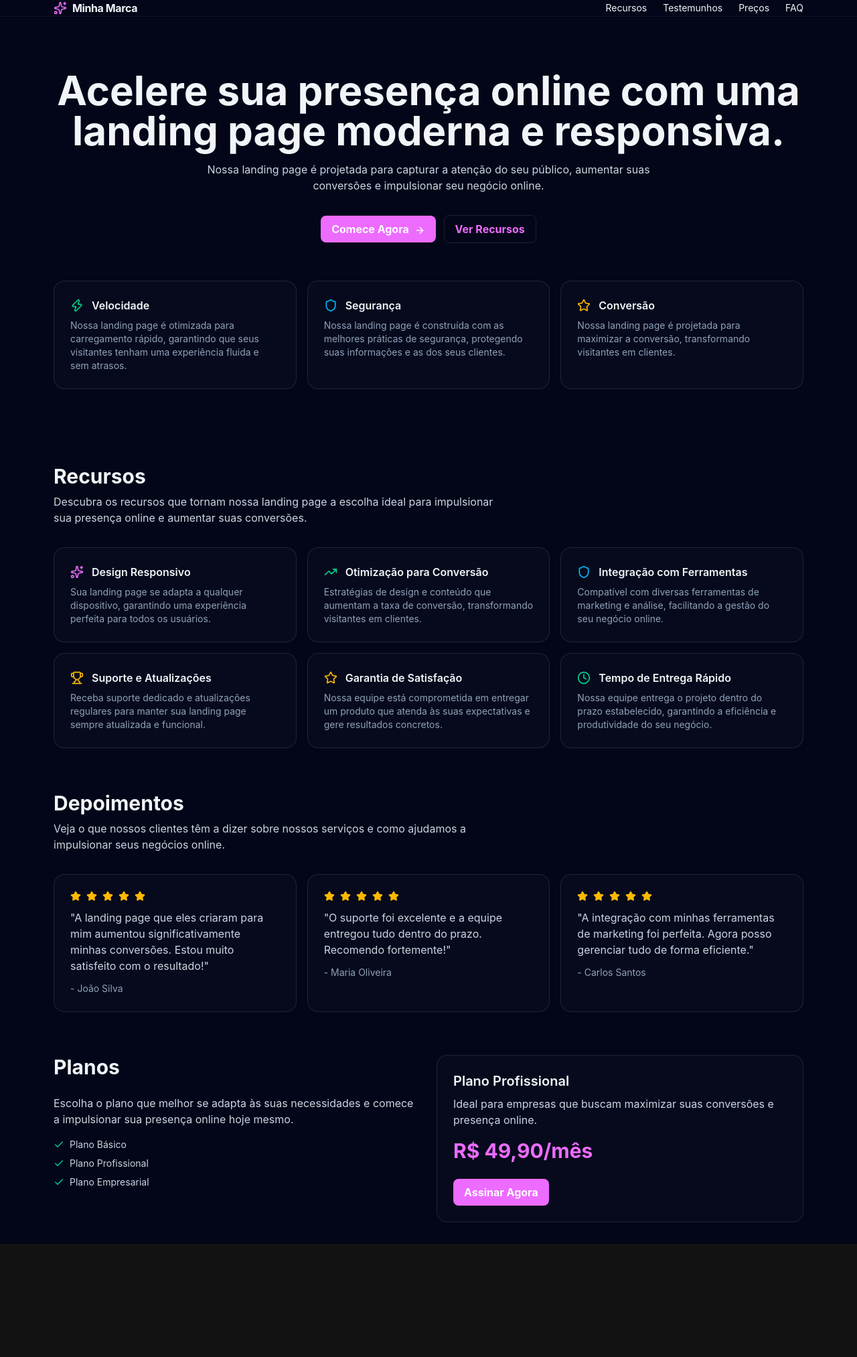
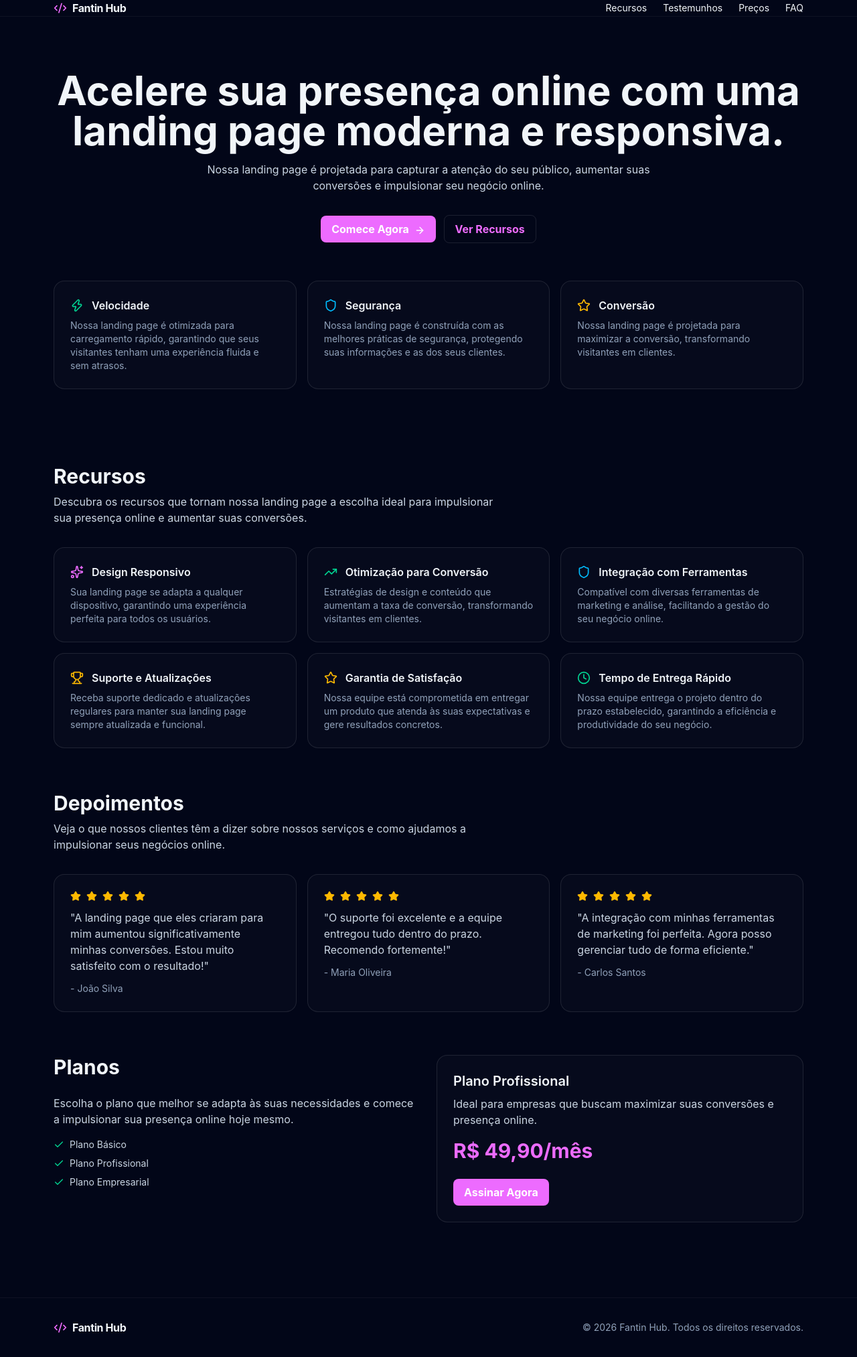
Before and after one commit to henriquefantin/praticas-react, a React (Vite) app in the folder projetobase/: page / in a window 1280 px wide. Shown: the whole page at 67% size. Before the commit the page ends 1857 px from the top, so only its background shows below. Built offline with nearby package versions, Linux system fonts and the light colour scheme.

Commit message:
feat(footer): add section footer

```diff
--- a/projetobase/src/App.jsx
+++ b/projetobase/src/App.jsx
@@ -11,7 +11,8 @@ import {
   Sparkles,
   TrendingUp,
   Trophy,
-  Clock
+  Clock,
+  CodeXml
 } from 'lucide-react';
 
 const navLinks = [
@@ -30,8 +31,8 @@ function App() {
       <header className="sticky top-0 z-40 border-b border-white/5">
         <div className="mx-auto max-w-6xl px-4 flex items-center justify-between">
           <a href="#" className="flex items-center gap-2">
-            <Sparkles className="size-5 text-fuchsia-400" />
-            <span className="font-bold tracking-tight">Minha Marca</span>
+            <CodeXml className="size-5 text-fuchsia-400" />
+            <span className="font-bold tracking-tight">Fantin Hub</span>
           </a>
 
           <nav className="hidden md:flex items-center gap-6 text-sm">
@@ -56,7 +57,7 @@ function App() {
                     <div className="flex items-center justify-between mb-2">
                       <div className="flex items-center gap-2">
                         <Sparkles className="size-5 text-fuchsia-400" />
-                        <span className="font-bold tracking-tight">Minha Marca</span>
+                        <span className="font-bold tracking-tight">Fantin Hub</span>
                       </div>
                       <button className="p-2 roinded-lh" onClick={() => setOpen(false)} >
                         <X className="size-5" />
@@ -261,6 +262,17 @@ function App() {
           </div>
         </div>
       </section>
+
+      {/* Footer */}
+      <footer className="border-t border-white/5">
+        <div className="mx-auto max-w-6xl px-4 py-8 flex flex-col md:flex-row items-center justify-between gap-4">
+          <div className="flex items-center gap-2">
+            <CodeXml className="size-5 text-fuchsia-400" />
+            <span className="font-bold tracking-tight">Fantin Hub</span>
+          </div>
+          <p className="text-sm text-slate-400">&copy; {new Date().getFullYear()} Fantin Hub. Todos os direitos reservados.</p>
+        </div>
+      </footer>
     </div>
   )
 }
```
